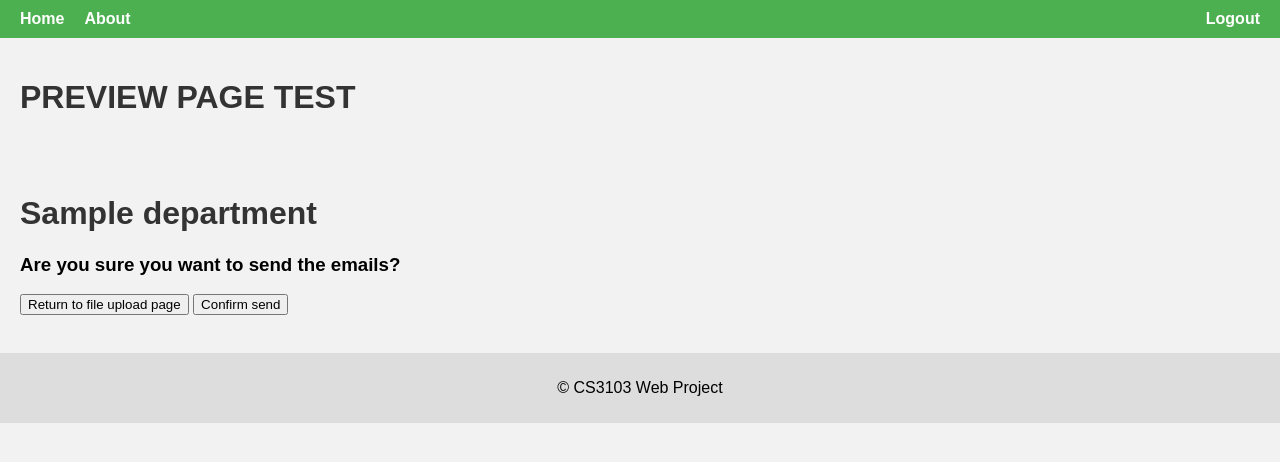
After one commit to Chandan8186/cs3103-grp-30, a Flask app: template templates/preview.html in a window 1280 px wide. The commit adds this page. Shown: the top 462 px of the page. Run offline with Flask 3, Linux system fonts and the light colour scheme; the template is opened without the code that fills it: most values are stand-ins (such as "Sample title", 1, 10 or a date in 2020).

Commit message:
add preview page template
parser object is made a global variable in main

```diff
--- a/main.py
+++ b/main.py
@@ -27,8 +27,8 @@ azure_bp = make_azure_blueprint(
     scope=["https://graph.microsoft.com/Mail.Send", "https://graph.microsoft.com/Mail.ReadWrite","https://graph.microsoft.com/User.Read"])
 
 google_bp = make_google_blueprint(
-    client_id="",
-    client_secret="",
+    client_id="102764797165-616cql4mj3jemo2qjdaf88u3q76ql0ou.apps.googleusercontent.com",
+    client_secret="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",
     scope=["https://www.googleapis.com/auth/userinfo.email", "https://www.googleapis.com/auth/gmail.send"],
     redirect_to="login_google"
 )
@@ -52,6 +52,8 @@ app.config['UPLOAD_FOLDER'] = UPLOAD_FOLDER
 image_count_manager = Image_Count_Manager()
 
 pseudo_database = {}
+
+parser = None
 
 # Ensure the upload folder exists
 os.makedirs(UPLOAD_FOLDER, exist_ok=True)
@@ -121,9 +123,9 @@ def login_azure():
     return redirect(url_for('index'))
 
 
-#goes to the upload.html website
+#goes to the preview.html website
 #csv_file and body_file comes from index.html website
-@app.route('/upload', methods=['POST'])
+@app.route('/preview', methods=['POST'])
 def upload_file():
     if not current_user.is_authenticated:
         return redirect(url_for('login'))
@@ -147,6 +149,8 @@ def upload_file():
 
         #using the parser class to prepare the emails
         try:
+            # set the global parser variable
+            global parser
             parser = Parser(csvpath, bodypath)
         except Exception as e:
             flash(f"{e}")
@@ -162,23 +166,43 @@ def upload_file():
         try:
             if "view-counts" in request.form:
                 emails = parser.prepare_all_emails(department, attach_transparent_images=False)
+                parser.update_report_data(emails)
+                report = parser.prepare_report()
+                hashes = [email['hash'] for email in emails]
+                image_count_manager.update_unique_id_list(hashes)
+                return render_template('upload.html', emails=emails, report=report)
             else:
-                emails = parser.prepare_all_emails(department)
-                for email in emails:
-                    recipient = email['email']
-                    subject = email['subject']
-                    body = email['body']
-                    current_user.send_message(recipient, subject, body)
+                return render_template('preview.html', department=department)
 
-            parser.update_report_data(emails)
-            report = parser.prepare_report()
-            hashes = [email['hash'] for email in emails]
-            image_count_manager.update_unique_id_list(hashes)
-
-            return render_template('upload.html', emails=emails, report=report)
         except Exception as e:
             flash(f'An error occurred: {str(e)}')
             return redirect(url_for('index'))
+
+
+# asks for user confirmation then sends the emails
+@app.route('/upload', methods=['POST'])
+def preview_and_send():
+    try:
+        if "go-back" in request.form:
+            return redirect(url_for('index'))
+
+        emails = parser.prepare_all_emails(request.form.get('department'))
+        for email in emails:
+            recipient = email['email']
+            subject = email['subject']
+            body = email['body']
+            current_user.send_message(recipient, subject, body)
+
+        parser.update_report_data(emails)
+        report = parser.prepare_report()
+        hashes = [email['hash'] for email in emails]
+        image_count_manager.update_unique_id_list(hashes)
+
+        return render_template('upload.html', emails=emails, report=report)
+    except Exception as e:
+        flash(f'An error occurred: {str(e)}')
+        return redirect(url_for('index'))
+
 
 @app.get("/update_count")
 def update_count():
--- a/templates/index.html
+++ b/templates/index.html
@@ -33,7 +33,7 @@
     <input type="text" name="department_search" id="department_search" placeholder=""><br><br>
 
     <!-- <input type="submit" value="Upload Files"> -->
-    <button name="send-emails">Send emails</button><br><br>
-    <button name="view-counts">Check sent email view counts</button>
+    <button name="preview-emails">Preview before sending</button><br><br>
+    <button name="view-counts">Check sent email view counts</button><br><br>
 </form>
 {% endblock %}
--- /dev/null
+++ b/templates/preview.html
@@ -0,0 +1,17 @@
+{% extends 'base.html' %}
+<!-- Input parameters: filtered department, template subject, template body -->
+{% block content %}
+<h1>PREVIEW PAGE TEST</h1><br><br>
+<!-- <input type="submit" value="Upload Files"> -->
+
+<h1>{{ department }}</h1>
+
+<form action="{{ url_for('preview_and_send') }}" method="post" enctype="multipart/form-data">
+    <!-- Carries forward the department code from the upload page previously -->
+    <input type="hidden" name="department" value="{{ department }}">
+    <h3>Are you sure you want to send the emails?</h3>
+    <button name="go-back">Return to file upload page</button>
+    <button name="confirm-send">Confirm send</button><br><br>
+</form>
+
+{% endblock %}
```
